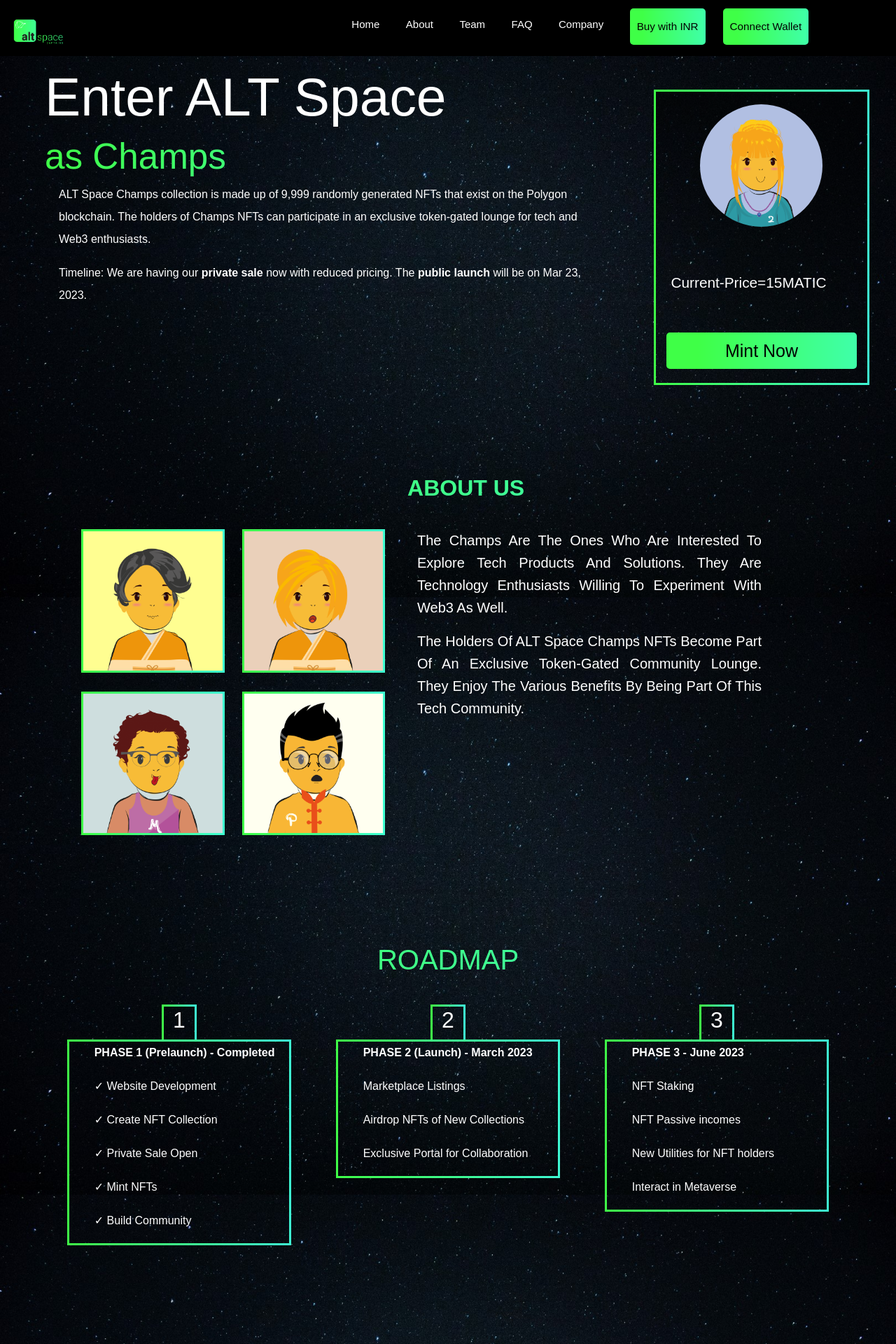
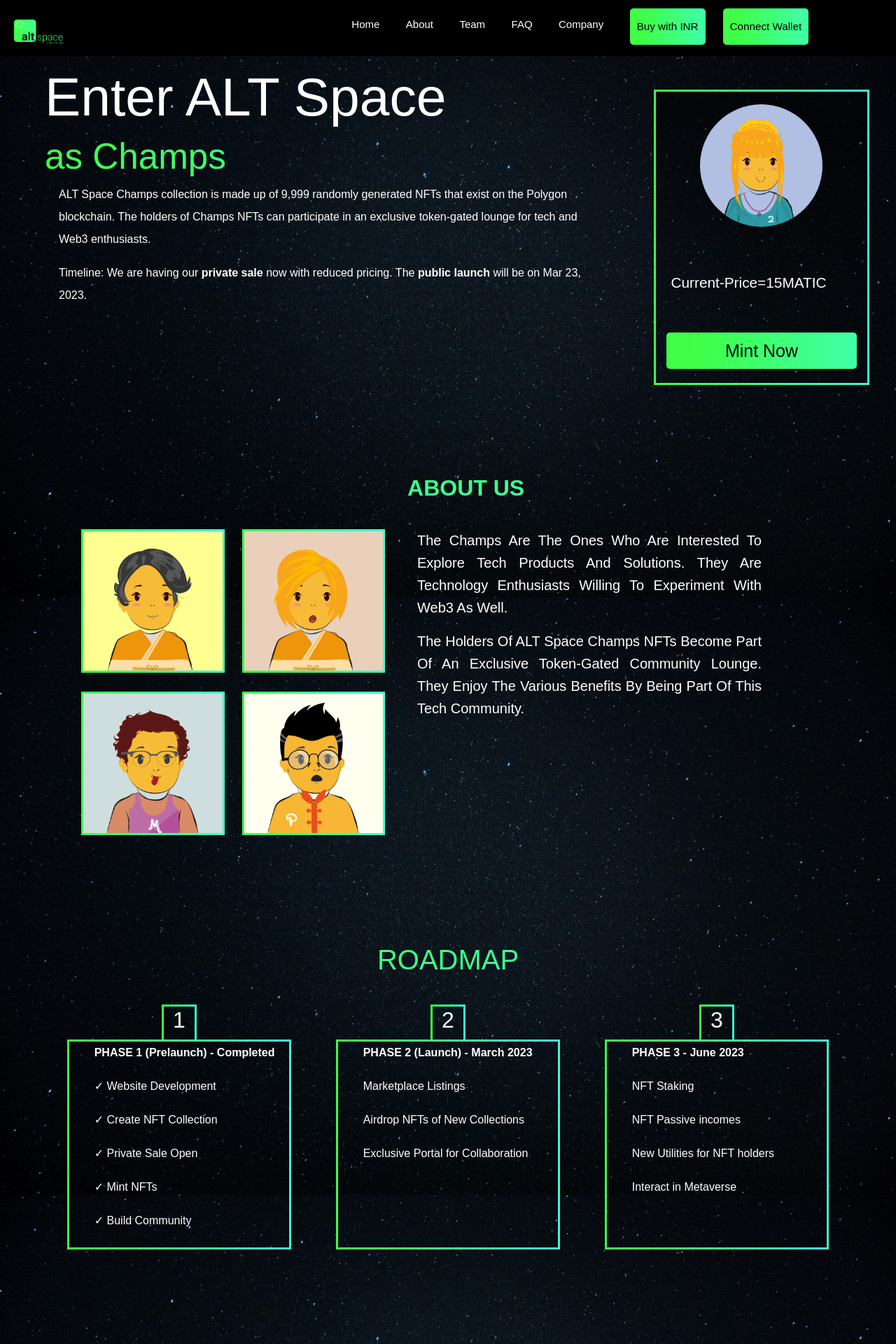
Before and after one commit to enteraltspace/altspacechamps, a React (Create React App) app: page / in a window 1280 px wide. Shown: the top 1920 px of the page at 70% size. Built offline with nearby package versions, Linux system fonts and the light colour scheme.

Commit message:
Update roadmap.css

```diff
--- a/src/components/roadmap/roadmap.css
+++ b/src/components/roadmap/roadmap.css
@@ -7,7 +7,7 @@
 }
 .rectangular-div {
   width: 100%;
-  height: auto;
+  height: 300px;
   border: 3px solid;
   text-align: left;
   border-image: linear-gradient(to right, #3fff47, #3ef7d2) 1;
```
